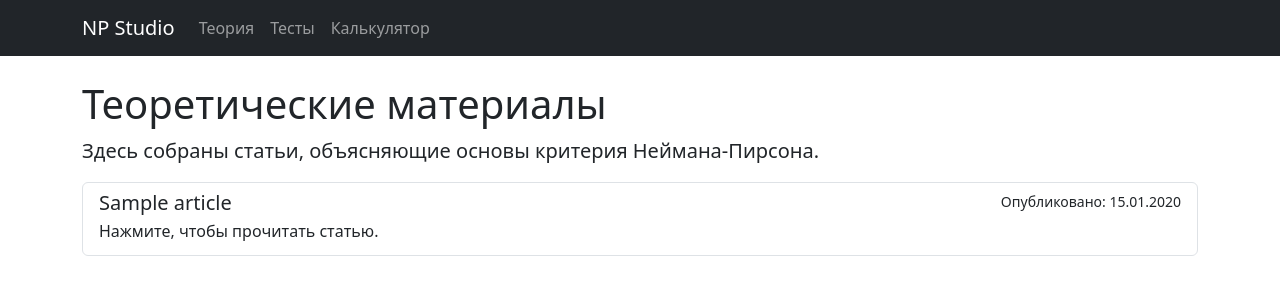
After one commit to Gre4kas/Neyman-Pearson-Studio, a Django app: page /theory/ in a window 1280 px wide. The commit adds this page. Shown: the top 300 px of the page. Run offline with Django 4.2, Linux system fonts and the light colour scheme; tables that the repository leaves empty hold one stand-in row (values such as "Sample post"); some libraries are stand-ins or nearby versions.

Commit message:
Add theory

```diff
--- a/apps/theory/urls.py
+++ b/apps/theory/urls.py
@@ -1,6 +1,9 @@
 from django.urls import path
 from . import views
 
+app_name = 'theory'
+
 urlpatterns = [
-    path('', views.index, name='theory_index'),
+    path('', views.article_list_view, name='list'),
+    path('<slug:slug>/', views.article_detail_view, name='detail'),
 ]
--- a/apps/theory/views.py
+++ b/apps/theory/views.py
@@ -1,3 +1,17 @@
-from django.shortcuts import render
+from django.shortcuts import render, get_object_or_404
+from django.http import HttpRequest, HttpResponse
+from .models import Article
 
-# Create your views here.
+def article_list_view(request: HttpRequest) -> HttpResponse:
+    articles = Article.objects.all()
+    context = {
+        'articles': articles
+    }
+    return render(request, 'theory/article_list.html', context)
+
+def article_detail_view(request: HttpRequest, slug: str) -> HttpResponse:
+    article = get_object_or_404(Article, slug=slug)
+    context = {
+        'article': article
+    }
+    return render(request, 'theory/article_detail.html', context)
--- a/core/urls.py
+++ b/core/urls.py
@@ -6,7 +6,6 @@ urlpatterns = [
     path('admin/', admin.site.urls),
     path('', TemplateView.as_view(template_name='index.html'), name='home'),
     path('calculator/', include('apps.calculator.urls')),
-    # Add other app urls here
+    path('theory/', include('apps.theory.urls')),
     # path('quiz/', include('apps.quiz.urls')),
-    # path('theory/', include('apps.theory.urls')),
 ]
--- a/templates/base.html
+++ b/templates/base.html
@@ -16,7 +16,7 @@
             <a class="navbar-brand" href="{% url 'home' %}">NP Studio</a>
             <div class="collapse navbar-collapse">
                 <ul class="navbar-nav me-auto mb-2 mb-lg-0">
-                    <li class="nav-item"><a class="nav-link" href="#">Теория</a></li>
+                    <li class="nav-item"><a class="nav-link" href="{% url 'theory:list' %}">Теория</a></li>
                     <li class="nav-item"><a class="nav-link" href="#">Тесты</a></li>
                     <li class="nav-item"><a class="nav-link" href="{% url 'calculator:page' %}">Калькулятор</a></li>
                 </ul>
--- /dev/null
+++ b/templates/theory/article_list.html
@@ -0,0 +1,24 @@
+{% extends "base.html" %}
+
+{% block title %}Теория - Neyman-Pearson Studio{% endblock %}
+
+{% block content %}
+<h1>Теоретические материалы</h1>
+<p class="lead">Здесь собраны статьи, объясняющие основы критерия Неймана-Пирсона.</p>
+
+<div class="list-group">
+    {% for article in articles %}
+    <a href="{% url 'theory:detail' article.slug %}" class="list-group-item list-group-item-action">
+        <div class="d-flex w-100 justify-content-between">
+            <h5 class="mb-1">{{ article.title }}</h5>
+            <small>Опубликовано: {{ article.created_at|date:"d.m.Y" }}</small>
+        </div>
+        <p class="mb-1">Нажмите, чтобы прочитать статью.</p>
+    </a>
+    {% empty %}
+    <div class="alert alert-warning">
+        Статей пока нет. Добавьте их через <a href="/admin/">админ-панель</a>.
+    </div>
+    {% endfor %}
+</div>
+{% endblock %}
```
Also changed, not shown: docker-compose.yaml (+11 -11 lines), templates/theory/article_detail.html (added, +24 -0 lines).
